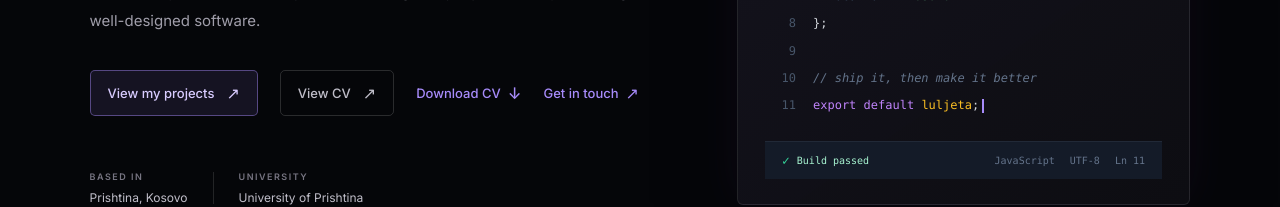
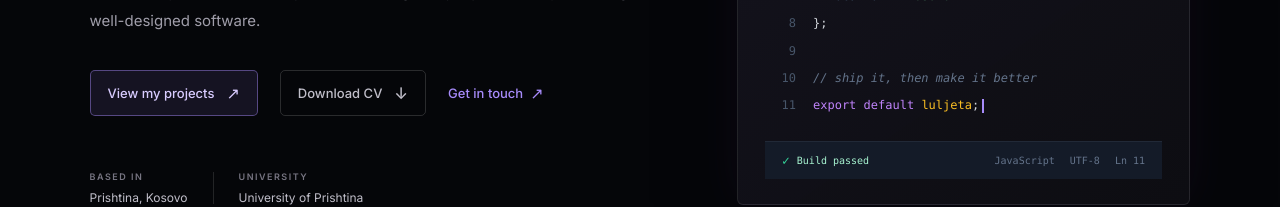
Before and after one commit to luljeta-hoti/luljeta-portfolio, a React (Vite) app: page / in a window 1280 px wide. Shown: the part 470-677 px from the top of the page. Built offline with nearby package versions, Linux system fonts and the light colour scheme.

Commit message:
a message for commit Simplify CV button to a single download action

```diff
--- a/src/components/Hero.tsx
+++ b/src/components/Hero.tsx
@@ -139,20 +139,10 @@ function Hero() {
     View my projects <span>↗</span>
   </a>
 
-  <a
-    href="/Luljeta%20Hoti%20CV.pdf"
-    target="_blank"
-    rel="noopener noreferrer"
-    className="cv-button"
-  >
-    View CV <span>↗</span>
-  </a>
-
  <a
   href="/Luljeta%20Hoti%20CV.pdf"
-  target="_blank"
-  rel="noopener noreferrer"
-  className="hero-contact-link"
+  download="Luljeta Hoti CV.pdf"
+  className="cv-button"
 >
   Download CV <span>↓</span>
 </a>
```
